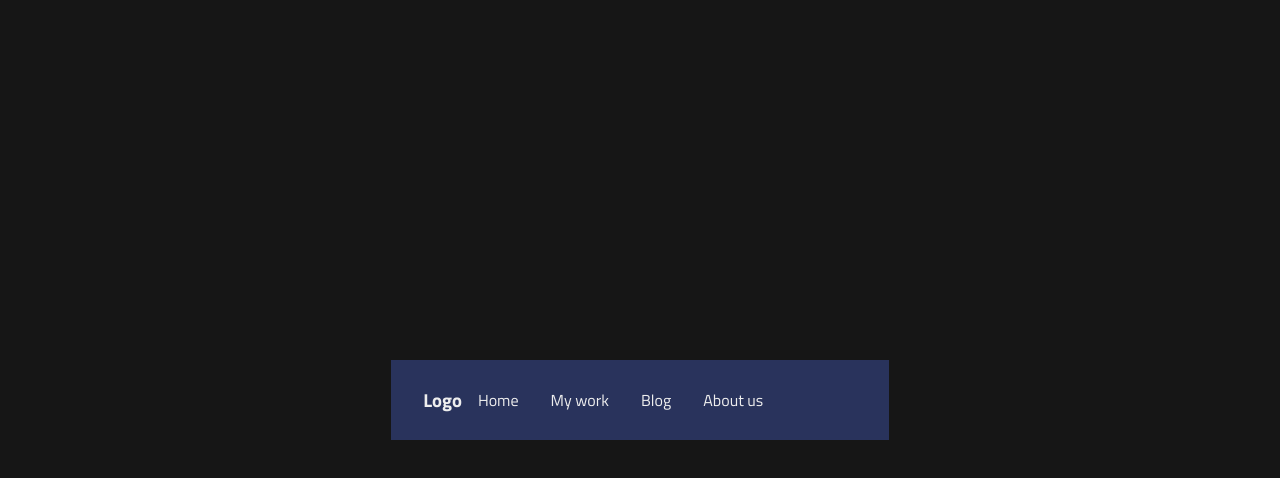
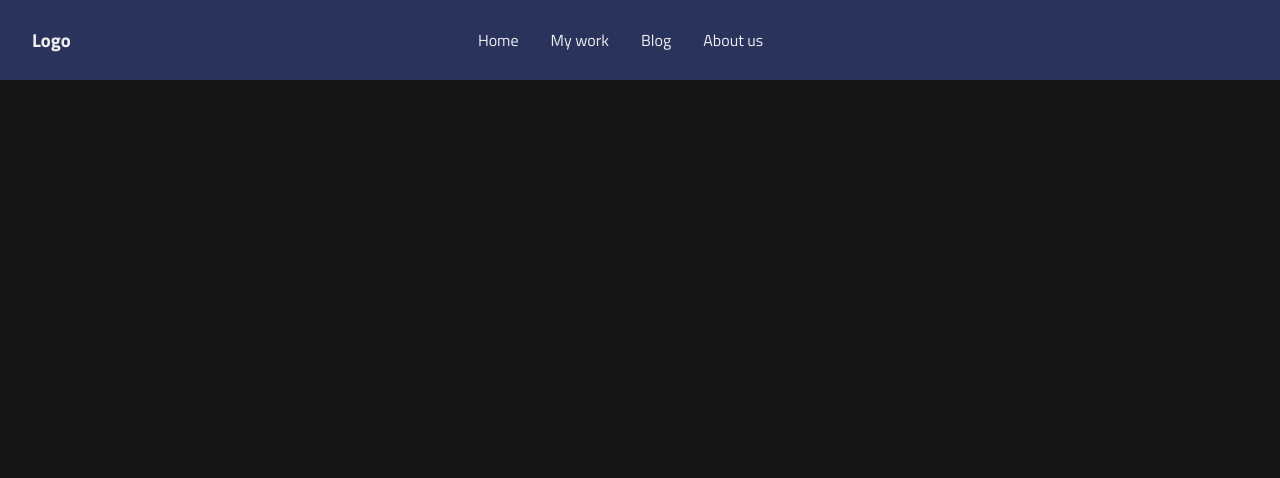
Before and after one commit to Tilio44/MMA, a React (Create React App) app in the folder client/: page / in a window 1280 px wide. Shown: the top 478 px of the page. Built offline with nearby package versions, Linux system fonts and the light colour scheme.

Commit message:
navbar top css

```diff
--- a/client/src/Composents/Navbar.js
+++ b/client/src/Composents/Navbar.js
@@ -10,7 +10,8 @@ function Navbar() {
     }
 
     return (
-        <header>
+        <div class="navbar">
+            <header>
             <h3>Logo</h3>
             <nav ref={navRef}>
                 <a href="/#">Home</a>
@@ -25,6 +26,7 @@ function Navbar() {
                 <FaBars />
             </button>
         </header>
+        </div>
     );
 
 }
--- a/client/src/Styles/main.css
+++ b/client/src/Styles/main.css
@@ -19,6 +19,7 @@ header {
 	align-items: center;
 	justify-content: space-between;
 	height: 80px;
+	width: 100vw;
 	padding: 0 2rem;
 	background-color: var(--mainColor);
 	color: var(--textColor);
@@ -50,6 +51,10 @@ header div,
 nav {
 	display: flex;
 	align-items: center;
+}
+
+.navbar {
+	height: 100vh;
 }
 
 @media only screen and (max-width: 1024px) {
--- a/client/src/home.jsx
+++ b/client/src/home.jsx
@@ -6,8 +6,6 @@ function HomePage() {
     <React.Fragment>
       <Navbar />
     </React.Fragment>
-
-
   );
 }
 
```
